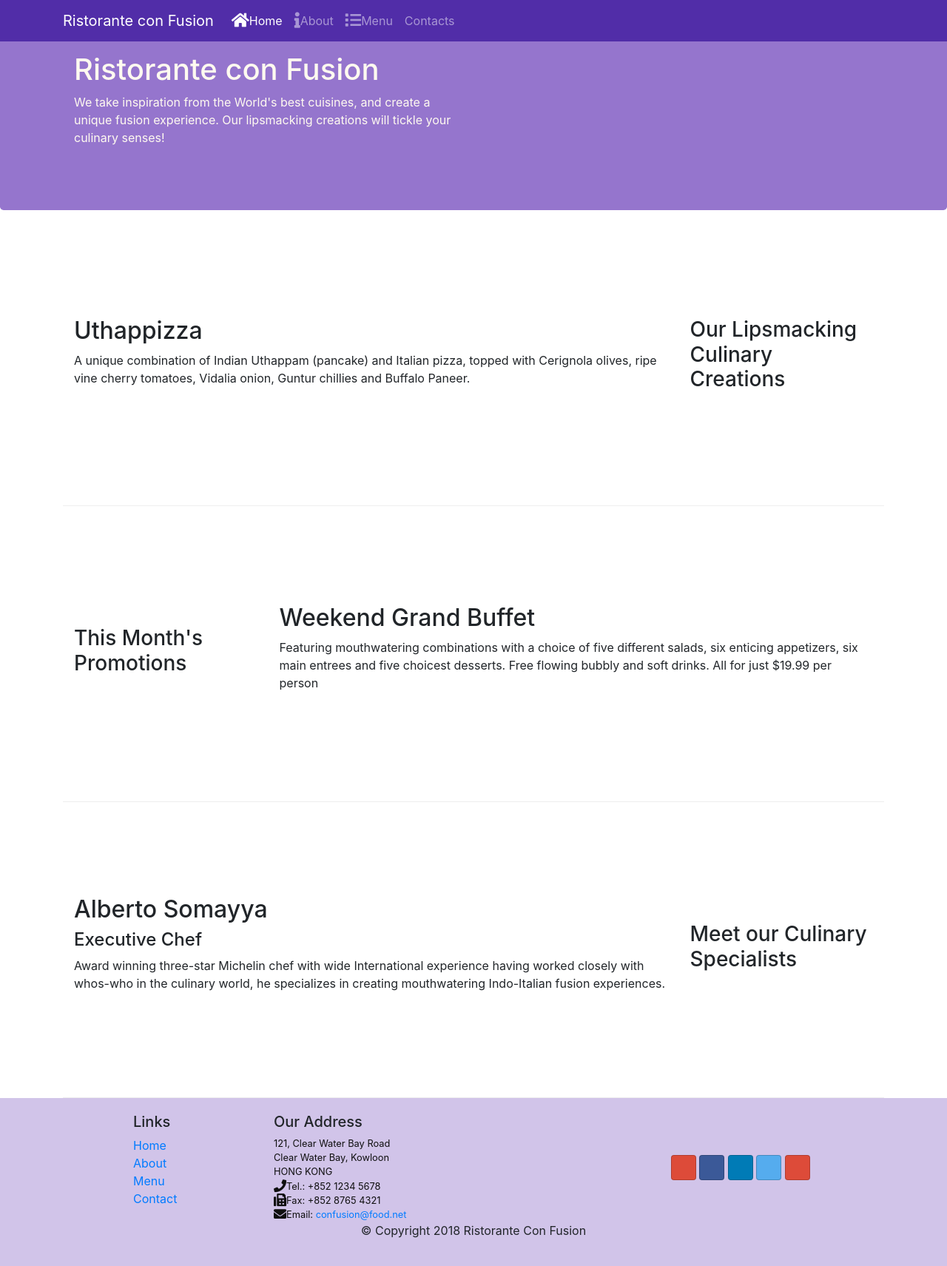
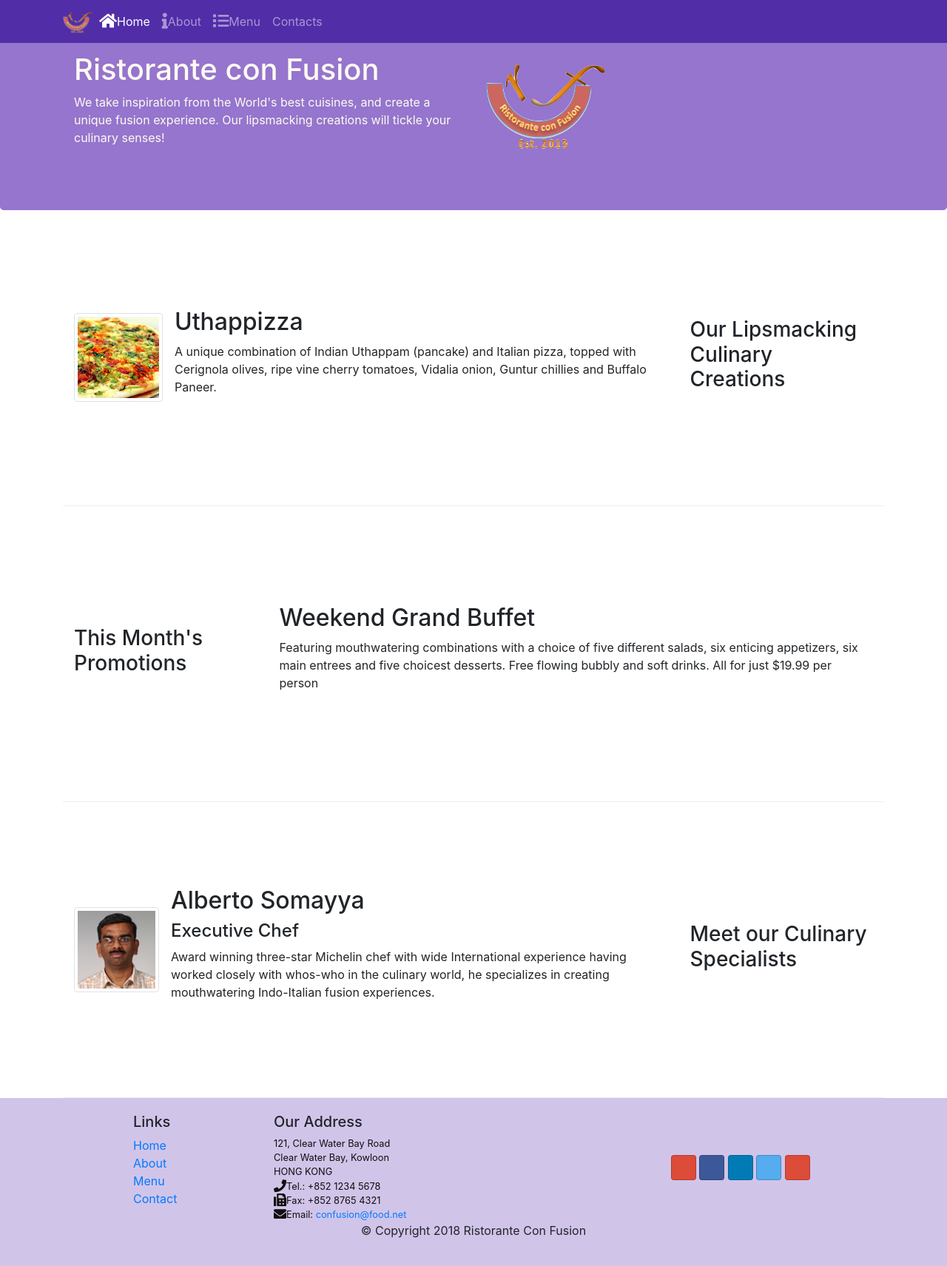
Before and after one commit to BoredUser/CourseraBootstrap, a website: page index.html in a window 1280 px wide. Shown: the whole page at 74% size. Drawn offline with nearby package versions, Linux system fonts and the light colour scheme; some icons are missing.

Commit message:
Images & Media

```diff
--- a/index.html
+++ b/index.html
@@ -31,7 +31,7 @@
             <button class="navbar-toggler" type="button" data-toggle="collapse" data-target="#Navbar">
                 <span class="navbar-toggler-icon"></span>
             </button>
-            <a class="navbar-brand" href="#">Ristorante con Fusion</a>
+            <a class="navbar-brand mr-auto" href="#"><img src="img/logo.png" height="30" width="41"></a>
             <div class="collapse navbar-collapse" id="Navbar">
                 <ul class="navbar-nav mr-auto">
                     <li class="nav-item active"><a class="nav-link" href="./index.html"><span class="fa fa-home fa-lg"></span>Home</a></li>
@@ -50,7 +50,8 @@
                     <h1>Ristorante con Fusion</h1>
                     <p>We take inspiration from the World's best cuisines, and create a unique fusion experience. Our lipsmacking creations will tickle your culinary senses!</p>
                 </div>
-                <div class="col-12 col-sm">
+                <div class="col-12 col-sm align-self-center">
+                        <img src="img/logo.png" class="img-fluid">
                 </div>
             </div>
         </div>
@@ -65,8 +66,17 @@
                 <h3>Our Lipsmacking Culinary Creations</h3>
             </div>
             <div class="col col-sm order-sm-first col-md">
-                <h2>Uthappizza</h2>
-                <p>A unique combination of Indian Uthappam (pancake) and Italian pizza, topped with Cerignola olives, ripe vine cherry tomatoes, Vidalia onion, Guntur chillies and Buffalo Paneer.</p>
+                <div class="media">
+                    <img class="d-flex mr-3 img-thumbnail align-self-center"
+                            src="img/uthappizza.png" alt="Uthappizza">
+                    <div class="media-body">
+                        <h2 class="mt-0">Uthappizza</h2>
+                        <p class="d-none d-sm-block">A unique combination of Indian Uthappam (pancake) and
+                            Italian pizza, topped with Cerignola olives, ripe vine
+                            cherry tomatoes, Vidalia onion, Guntur chillies and
+                            Buffalo Paneer.</p>
+                    </div>
+                </div>
             </div>
         </div>
 
@@ -86,9 +96,19 @@
                 <h3>Meet our Culinary Specialists</h3>
             </div>
             <div class="col col-sm order-sm-first col-md">
-                <h2>Alberto Somayya</h2>
-                <h4>Executive Chef</h4>
-                <p>Award winning three-star Michelin chef with wide International experience having worked closely with whos-who in the culinary world, he specializes in creating mouthwatering Indo-Italian fusion experiences. </p>
+                <div class="media">
+                    <img class="d-flex mr-3 img-thumbnail align-self-center"
+                            src="img/alberto.png" alt="Alberto Somayya">
+                    <div class="media-body">
+                        <h2 class="mt-0">Alberto Somayya</h2>
+                        <h4>Executive Chef</h4>
+                        <p class="d-none d-sm-block">Award winning three-star Michelin chef with wide
+                            International experience having worked closely with
+                            whos-who in the culinary world, he specializes in
+                            creating mouthwatering Indo-Italian fusion experiences.
+                        </p>
+                    </div>
+                </div>
             </div>
         </div>
     </div>
```
Also changed, not shown: contactus.html (+1 -1 lines), img/alberto.png (added), img/buffet.png (added), img/logo.png (added), img/uthappizza.png (added), 1 other file.
